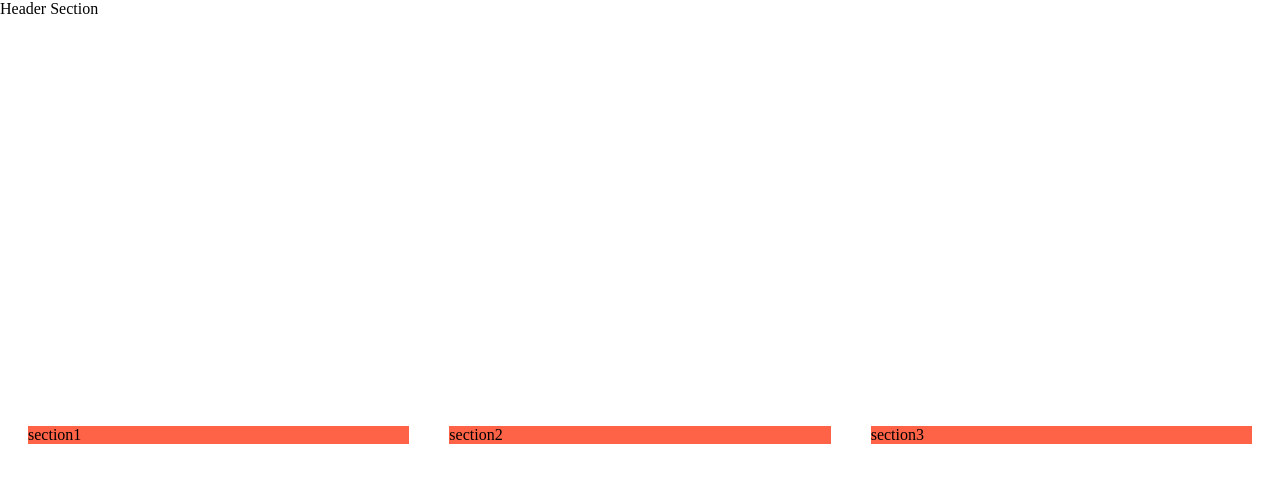
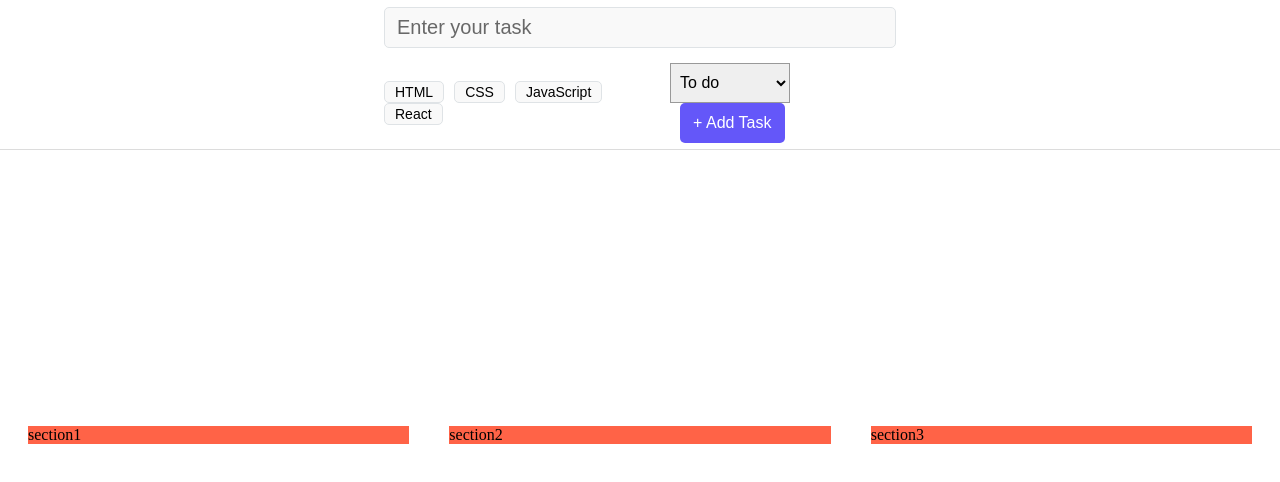
Before and after one commit to KOSHIKIBEAM/study_react, a React (Vite) app in the folder 1.ToDoList/: page / in a window 1280 px wide. Shown: the top 482 px of the page. Built offline with nearby package versions, Linux system fonts and the light colour scheme.

Commit message:
🎨 Building task form component

```diff
--- a/1.ToDoList/src/App.jsx
+++ b/1.ToDoList/src/App.jsx
@@ -1,11 +1,12 @@
 import React from "react";
 
 import "./css/App.css";
+import TaskForm from "./components/TaskForm";
 
 const App = () => {
   return (
     <div className="app">
-      <header className="app_header">Header Section</header>
+      <TaskForm />
       <main className="app_main">
         <section className="task_column">section1</section>
         <section className="task_column">section2</section>
--- /dev/null
+++ b/1.ToDoList/src/components/TaskForm.jsx
@@ -0,0 +1,40 @@
+import React from "react";
+
+import "../css/TaskForm.css";
+
+const TaskForm = () => {
+  return (
+    <header className="app_header">
+      <form>
+        <input
+          className="task_input"
+          type="text"
+          name=""
+          id=""
+          placeholder="Enter your task"
+        />
+
+        <div className="task_form_bottom_line">
+          <div>
+            <button className="tag">HTML</button>
+            <button className="tag">CSS</button>
+            <button className="tag">JavaScript</button>
+            <button className="tag">React</button>
+          </div>
+          <div>
+            <select name="" id="" className="task_status">
+              <option value="todo">To do</option>
+              <option value="doing">Doing</option>
+              <option value="done">Done</option>
+            </select>
+            <button type="submit" className="task_submit">
+              + Add Task
+            </button>
+          </div>
+        </div>
+      </form>
+    </header>
+  );
+};
+
+export default TaskForm;
--- /dev/null
+++ b/1.ToDoList/src/css/TaskForm.css
@@ -0,0 +1,88 @@
+.app_header {
+  display: -webkit-box;
+  display: -ms-flexbox;
+  display: flex;
+  -webkit-box-align: center;
+      -ms-flex-align: center;
+          align-items: center;
+  -webkit-box-pack: center;
+      -ms-flex-pack: center;
+          justify-content: center;
+  border-bottom: 1px solid #dcdcdc;
+}
+
+.app_header > form {
+  width: 40%;
+}
+
+.task_input {
+  font-size: 20px;
+  font-weight: 500;
+  background: #f9f9f9;
+  color: #000;
+  border: 1px solid #dfe3e6;
+  border-radius: 5px;
+  padding: 8px 12px;
+  margin-bottom: 15px;
+  width: 100%;
+}
+.task_input::-webkit-input-placeholder {
+  color: #686868;
+}
+.task_input::-moz-placeholder {
+  color: #686868;
+}
+.task_input:-ms-input-placeholder {
+  color: #686868;
+}
+.task_input::-ms-input-placeholder {
+  color: #686868;
+}
+.task_input::placeholder {
+  color: #686868;
+}
+
+.task_form_bottom_line {
+  display: -webkit-box;
+  display: -ms-flexbox;
+  display: flex;
+  -webkit-box-align: center;
+      -ms-flex-align: center;
+          align-items: center;
+  -webkit-box-pack: justify;
+      -ms-flex-pack: justify;
+          justify-content: space-between;
+}
+
+.tag {
+  font-size: 14px;
+  font-weight: 500;
+  background: #f9f9f9;
+  border: 1px solid #dfe3e6;
+  border-radius: 5px;
+  padding: 2px 10px;
+  margin-right: 10px;
+  cursor: pointer;
+}
+
+.task_status {
+  font-size: 16px;
+  font-weight: 500;
+  border: 1px solid #999;
+  width: 120px;
+  height: 40px;
+  padding: 0 5px;
+}
+
+.task_submit {
+  font-size: 16px;
+  font-weight: 500;
+  background: #6457f9;
+  color: #fff;
+  border-radius: 5px;
+  height: 40px;
+  padding: 3px 13px;
+  margin-left: 10px;
+  border: none;
+  cursor: pointer;
+}
--- /dev/null
+++ b/1.ToDoList/src/css/index.css
@@ -0,0 +1,6 @@
+* {
+  margin: 0;
+  padding: 0;
+  -webkit-box-sizing: border-box;
+          box-sizing: border-box;
+}
--- /dev/null
+++ b/1.ToDoList/src/scss/TaskForm.scss
@@ -0,0 +1,79 @@
+.app_header {
+  display: flex;
+  align-items: center;
+  justify-content: center;
+  border-bottom: 1px solid #dcdcdc;
+}
+
+.app_header > form {
+  width: 40%;
+}
+
+.task_input {
+  font-size: 20px;
+  font-weight: 500;
+  background: #f9f9f9;
+  color: #000;
+  border: 1px solid #dfe3e6;
+  border-radius: 5px;
+  padding: 8px 12px;
+  margin-bottom: 15px;
+  width: 100%;
+
+  &::-webkit-input-placeholder {
+    color: #686868;
+  }
+
+  &::-moz-placeholder {
+    color: #686868;
+  }
+
+  &:-ms-input-placeholder {
+    color: #686868;
+  }
+
+  &::-ms-input-placeholder {
+    color: #686868;
+  }
+
+  &::placeholder {
+    color: #686868;
+  }
+}
+.task_form_bottom_line {
+  display: flex;
+  align-items: center;
+  justify-content: space-between;
+}
+
+.tag {
+  font-size: 14px;
+  font-weight: 500;
+  background: #f9f9f9;
+  border: 1px solid #dfe3e6;
+  border-radius: 5px;
+  padding: 2px 10px;
+  margin-right: 10px;
+  cursor: pointer;
+}
+.task_status {
+  font-size: 16px;
+  font-weight: 500;
+  border: 1px solid #999;
+  width: 120px;
+  height: 40px;
+  padding: 0 5px;
+}
+
+.task_submit {
+  font-size: 16px;
+  font-weight: 500;
+  background: #6457f9;
+  color: #fff;
+  border-radius: 5px;
+  height: 40px;
+  padding: 3px 13px;
+  margin-left: 10px;
+  border: none;
+  cursor: pointer;
+}
```
